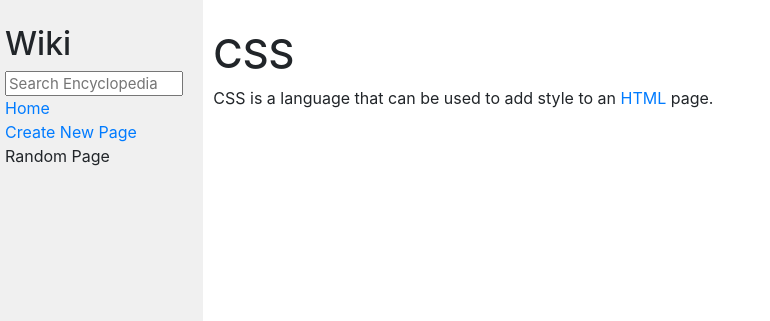
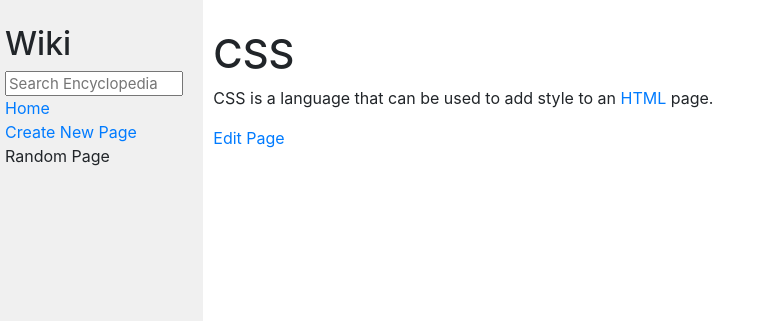
Before and after one commit to TheMisu/HarvardWiki, a Django app: page /wiki/CSS in a window 1280 px wide. Shown: the top 321 px of the page, without its empty margins (0-770 px from the left). Run offline with Django 3.2, Linux system fonts and the light colour scheme; some libraries are stand-ins or nearby versions.

Commit message:
Made this page link to the edit.html page.

```diff
--- a/wiki/encyclopedia/templates/encyclopedia/entry.html
+++ b/wiki/encyclopedia/templates/encyclopedia/entry.html
@@ -6,4 +6,5 @@
 
 {% block body %}
     {{ html_content | safe}}
+    <a href="{% url 'edit' title=title%}">Edit Page</a>
 {% endblock %}
```
